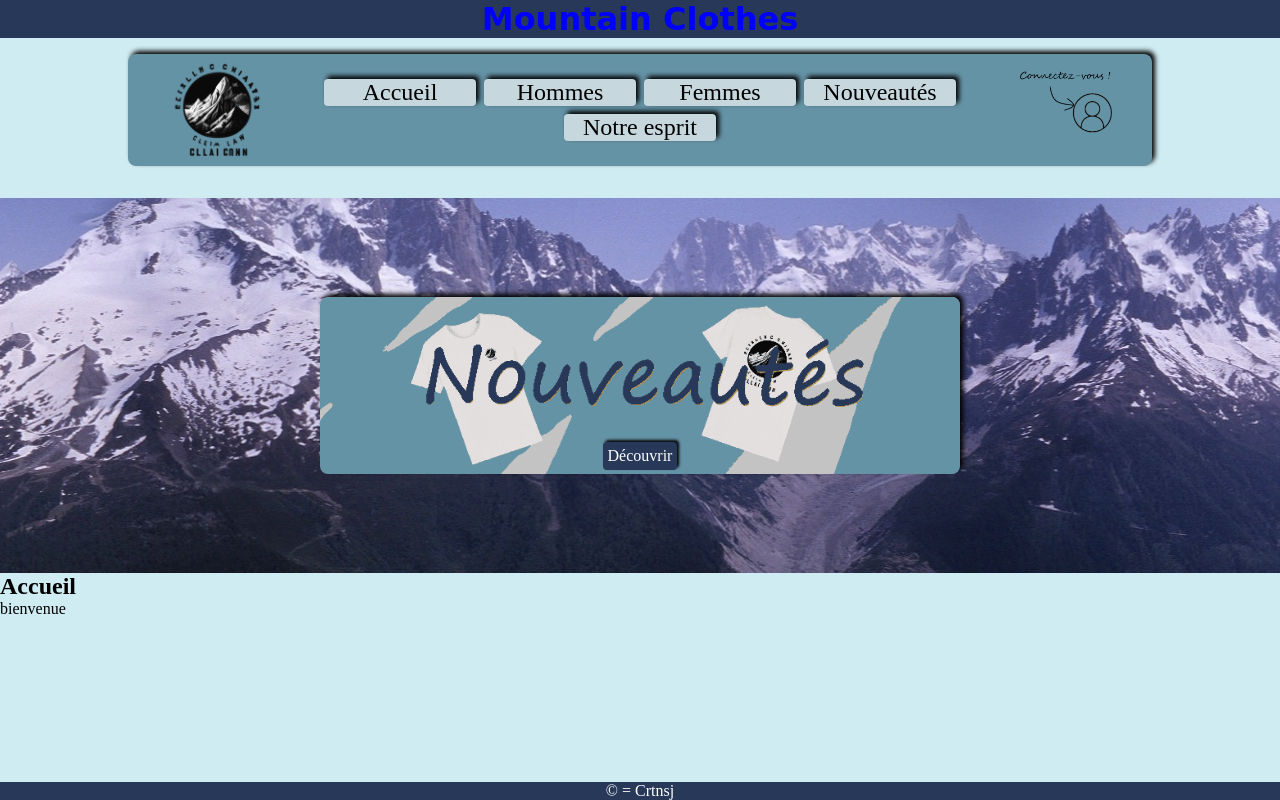
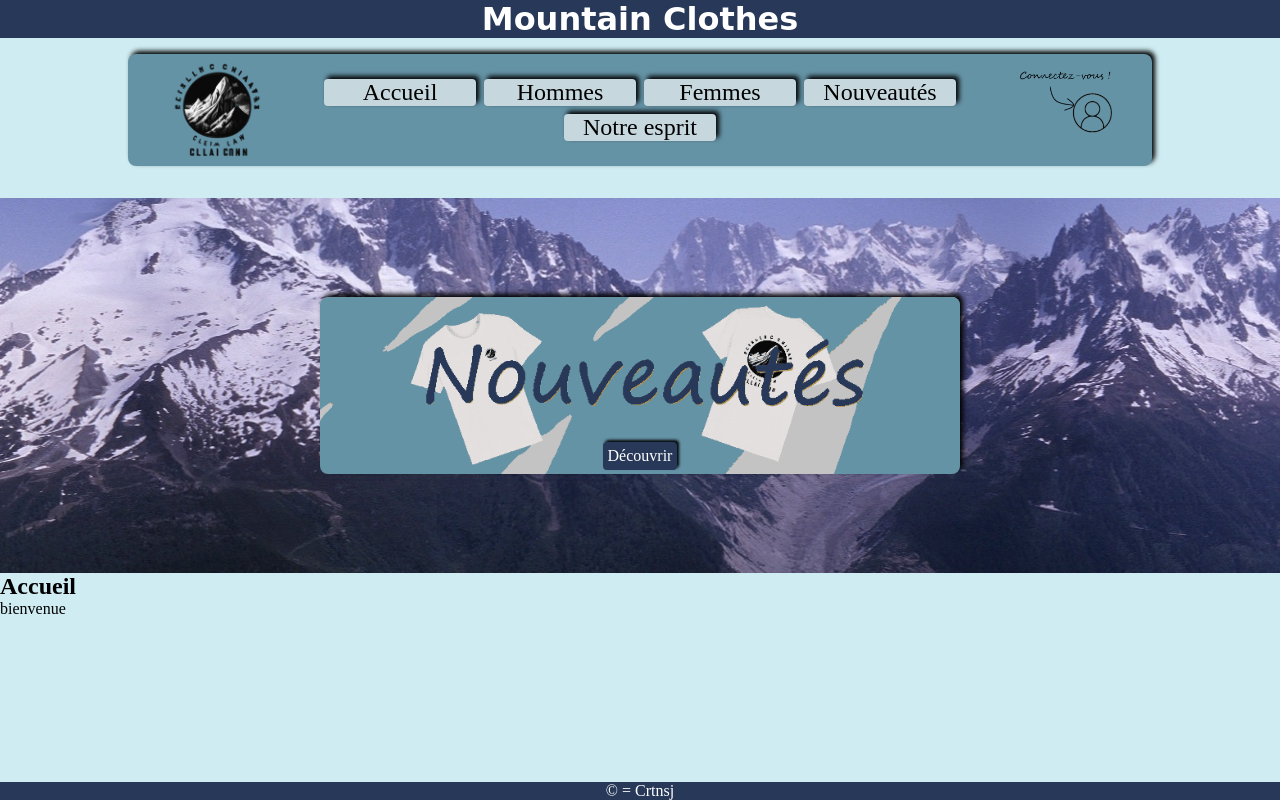
Before and after one commit to Crtnsj/Site_WEB_Montagne_Clothes, a website: page index.html in a window 1280 px wide. Drawn offline with Linux system fonts and the light colour scheme; a web font is replaced by a local one.

Commit message:
usdjfdsud

```diff
--- a/css/style.css
+++ b/css/style.css
@@ -17,7 +17,7 @@ main {
 }
 
 h1 {
-  color: blue;
+  color: #ffffff;
   text-decoration: none;
   font-family: "Shantell Sans", cursive;
 }
```
